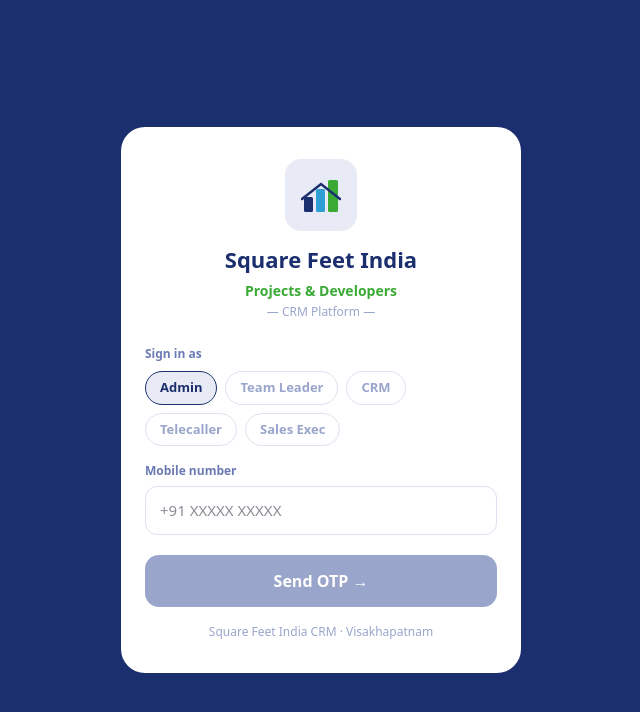
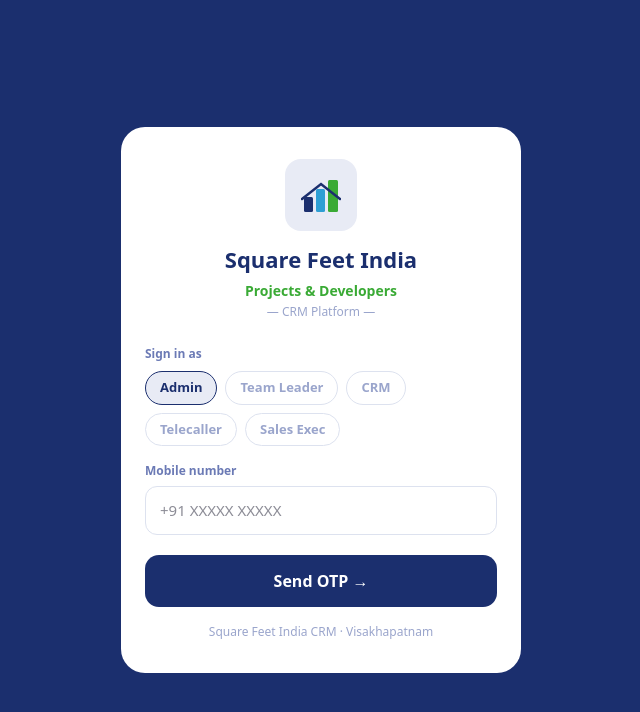
Before and after one commit to chakradhartatikonda27-art/squarefeet-crm, a Next.js app: page / in a window 1280 px wide. Shown: the top 712 px of the page, without its empty margins (319-959 px from the left). Built offline with nearby package versions, Linux system fonts and the light colour scheme.

Commit message:
login flow fixed - all roles working

```diff
--- a/app/page.tsx
+++ b/app/page.tsx
@@ -13,13 +13,11 @@
   const roles = ['Admin', 'Team Leader', 'CRM', 'Telecaller', 'Sales Exec'];
 
   const handleSendOtp = () => {
-    if (mobile.length < 10) return;
     setLoading(true);
     setTimeout(() => { setStep('otp'); setLoading(false); }, 1000);
   };
 
   const handleLogin = () => {
-    if (otp.length < 4) return;
     setLoading(true);
     setTimeout(() => {
       if (role === 'Telecaller' || role === 'Sales Exec' || role === 'CRM') {
@@ -100,6 +98,7 @@
         </div>
 
         {/* Mobile Input */}
+        {step === 'mobile' && (
           <div style={{marginBottom: '12px'}}>
             <label style={{fontSize: '12px', fontWeight: '600', color: '#6B7AB5',
                            display: 'block', marginBottom: '6px'}}>
@@ -110,7 +109,6 @@
               placeholder="+91 XXXXX XXXXX"
               value={mobile}
               onChange={e => setMobile(e.target.value)}
-            disabled={step === 'otp'}
               style={{
                 width: '100%', padding: '12px 14px',
                 borderRadius: '12px', fontSize: '15px',
@@ -120,18 +118,19 @@
               }}
             />
           </div>
+        )}
 
         {/* OTP Input */}
         {step === 'otp' && (
           <div style={{marginBottom: '12px'}}>
             <label style={{fontSize: '12px', fontWeight: '600', color: '#6B7AB5',
                            display: 'block', marginBottom: '6px'}}>
-              Enter OTP
+              OTP sent to {mobile}
             </label>
             <div style={{display: 'flex', gap: '8px'}}>
               <input
                 type="number"
-                placeholder="Enter OTP"
+                placeholder="Enter 4-digit OTP"
                 value={otp}
                 onChange={e => setOtp(e.target.value)}
                 style={{
@@ -141,14 +140,14 @@
                   outline: 'none', background: 'white',
                 }}
               />
-              <button onClick={() => setStep('mobile')}
+              <button onClick={() => { setStep('mobile'); setOtp(''); }}
                 style={{
                   padding: '12px 16px', borderRadius: '12px',
                   border: '1.5px solid #DDE2EF', background: 'white',
                   color: '#6B7AB5', fontSize: '13px', fontWeight: '600',
                   cursor: 'pointer',
                 }}>
-                Resend
+                Change
               </button>
             </div>
           </div>
@@ -156,25 +155,25 @@
 
         {/* Button */}
         {step === 'mobile' ? (
-          <button onClick={handleSendOtp}
-            disabled={loading || mobile.length < 10}
+          <button
+            onClick={handleSendOtp}
             style={{
               width: '100%', padding: '14px',
               borderRadius: '14px', fontSize: '16px',
               fontWeight: '700', color: 'white',
-              background: loading || mobile.length < 10 ? '#9AA5CC' : '#1B2F6E',
+              background: '#1B2F6E',
               border: 'none', cursor: 'pointer', marginTop: '8px',
             }}>
             {loading ? 'Sending OTP...' : 'Send OTP →'}
           </button>
         ) : (
-          <button onClick={handleLogin}
-            disabled={loading || otp.length < 4}
+          <button
+            onClick={handleLogin}
             style={{
               width: '100%', padding: '14px',
               borderRadius: '14px', fontSize: '16px',
               fontWeight: '700', color: 'white',
-              background: loading || otp.length < 4 ? '#9AA5CC' : '#3AAA35',
+              background: '#3AAA35',
               border: 'none', cursor: 'pointer', marginTop: '8px',
             }}>
             {loading ? 'Signing in...' : 'Sign in →'}
```
Lines whose indentation alone changed are shown as unchanged.
